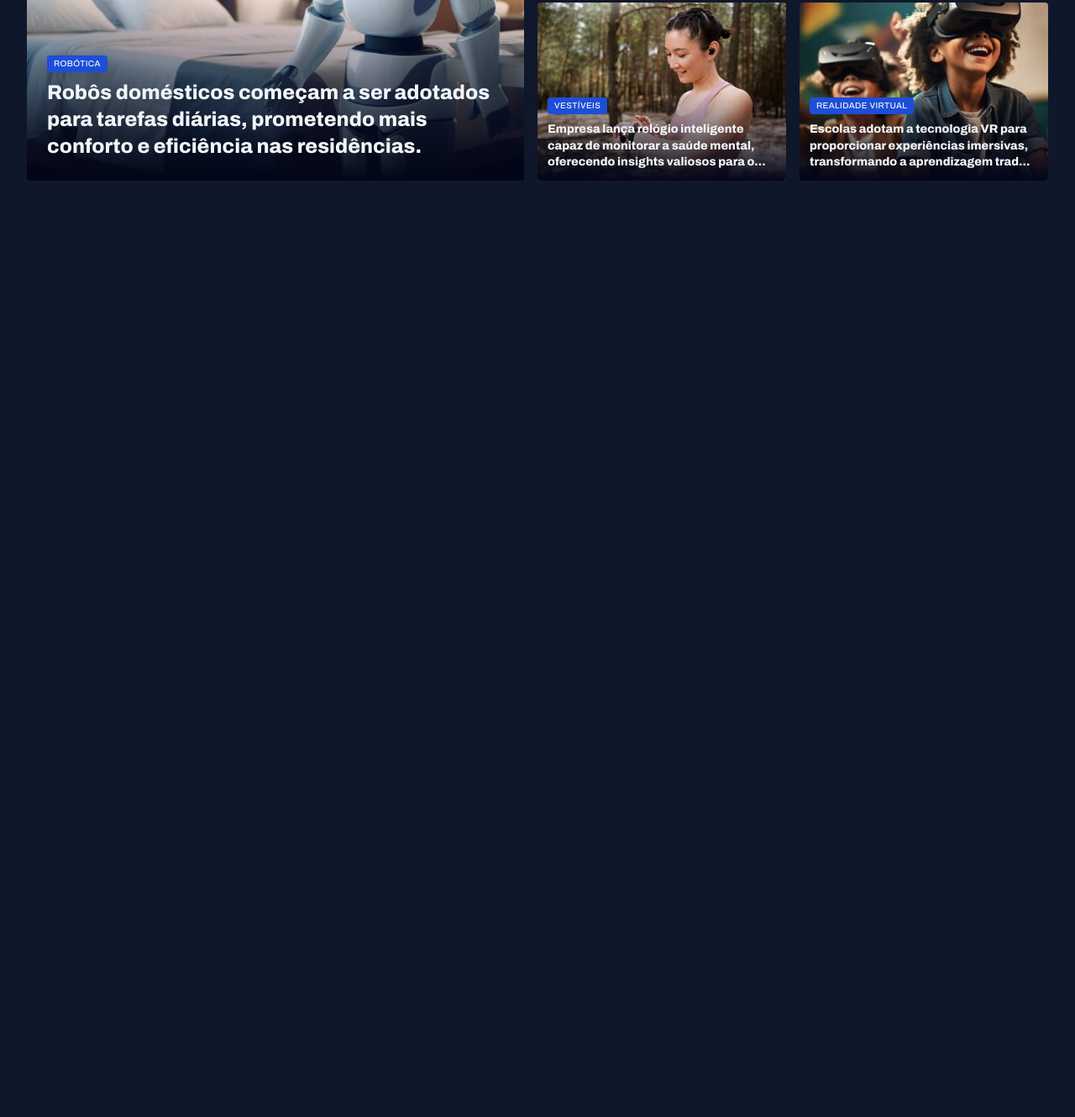
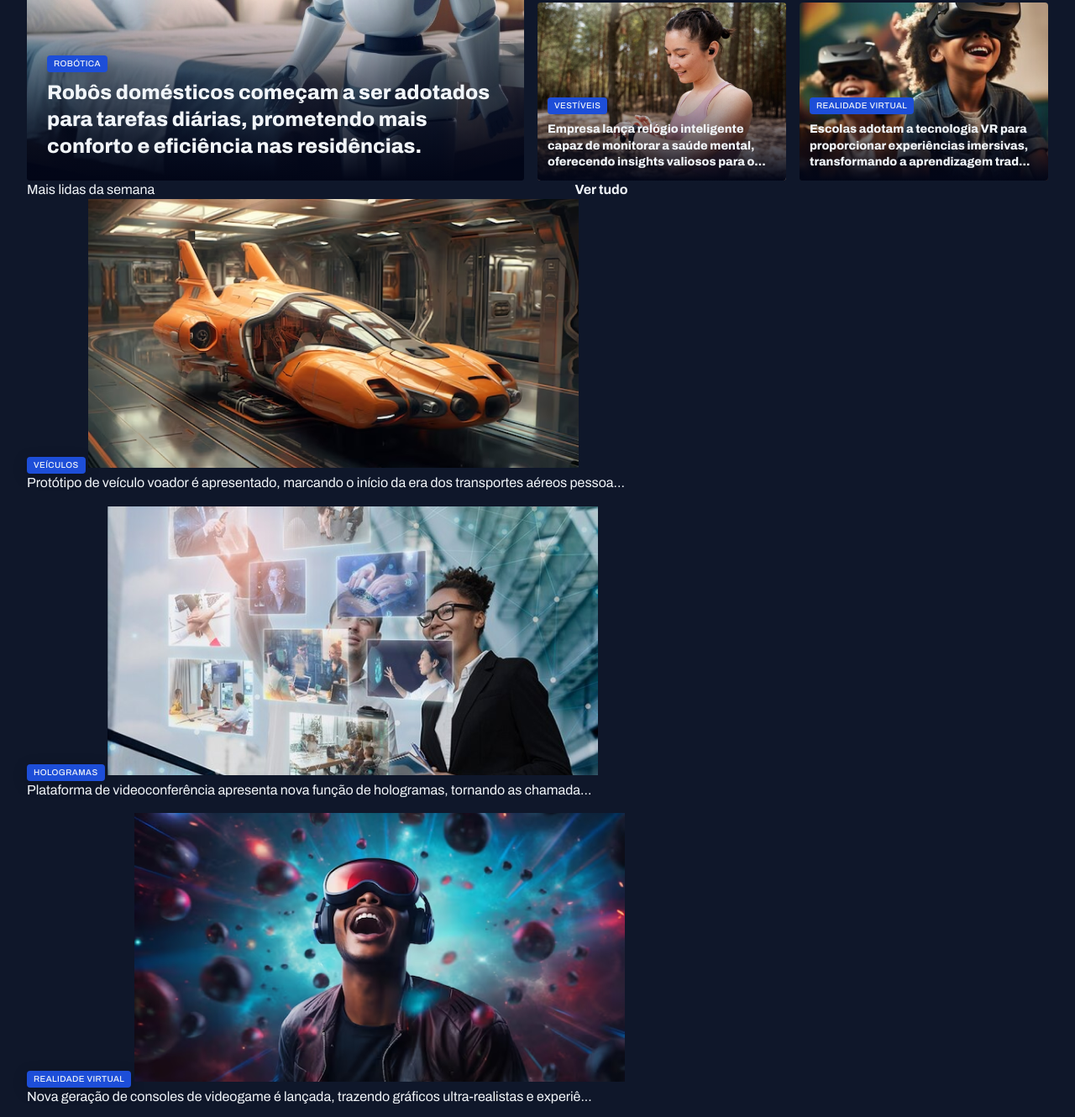
Before and after one commit to creisbarbosa/news-portal, a plain HTML site: page index.html in a window 1280 px wide. Shown: the part 380-1710 px from the top of the page at 84% size. Before the commit the page ends 800 px from the top, so only its background shows below. Drawn offline with Linux system fonts and the light colour scheme.

Commit message:
structuring the most read section

```diff
--- a/index.html
+++ b/index.html
@@ -77,6 +77,37 @@
         </figure>
       </div>
     </section>
+    <section id="weekly">
+      <header class="grid grid-flow-col">
+        <h3>Mais lidas da semana</h3>
+        <a href="#" class="grid grid-flow-col">
+          <strong>Ver tudo</strong>
+          <span></span>
+        </a>
+      </header>
+      <div class="grid gap-16">
+        <figure>
+          <span class="content-tag">Veículos</span>
+          <img src="assets/images/Image 06.png" alt="">
+          <p>Protótipo de veículo voador é apresentado, marcando o início da era dos transportes aéreos pessoa...</p>
+        </figure>
+        <figure>
+          <span class="content-tag">Hologramas</span>
+          <img src="assets/images/Image 07.png" alt="">
+          <p>Plataforma de videoconferência apresenta nova função de hologramas, tornando as chamada...</p>
+        </figure>
+        <figure>
+          <span class="content-tag">Realidade virtual</span>
+          <img src="assets/images/Image 08.png" alt="">
+          <p>Nova geração de consoles de videogame é lançada, trazendo gráficos ultra-realistas e experiê...</p>
+        </figure>
+        <figure>
+          <span class="content-tag">Internet</span>
+          <img src="assets/images/Image 09.png" alt="">
+          <p>Projeto busca oferecer internet de alta velocidade em áreas remotas através de satélites.</p>
+        </figure>
+      </div>
+    </section>
   </main>
 </body>
 </html>
```
